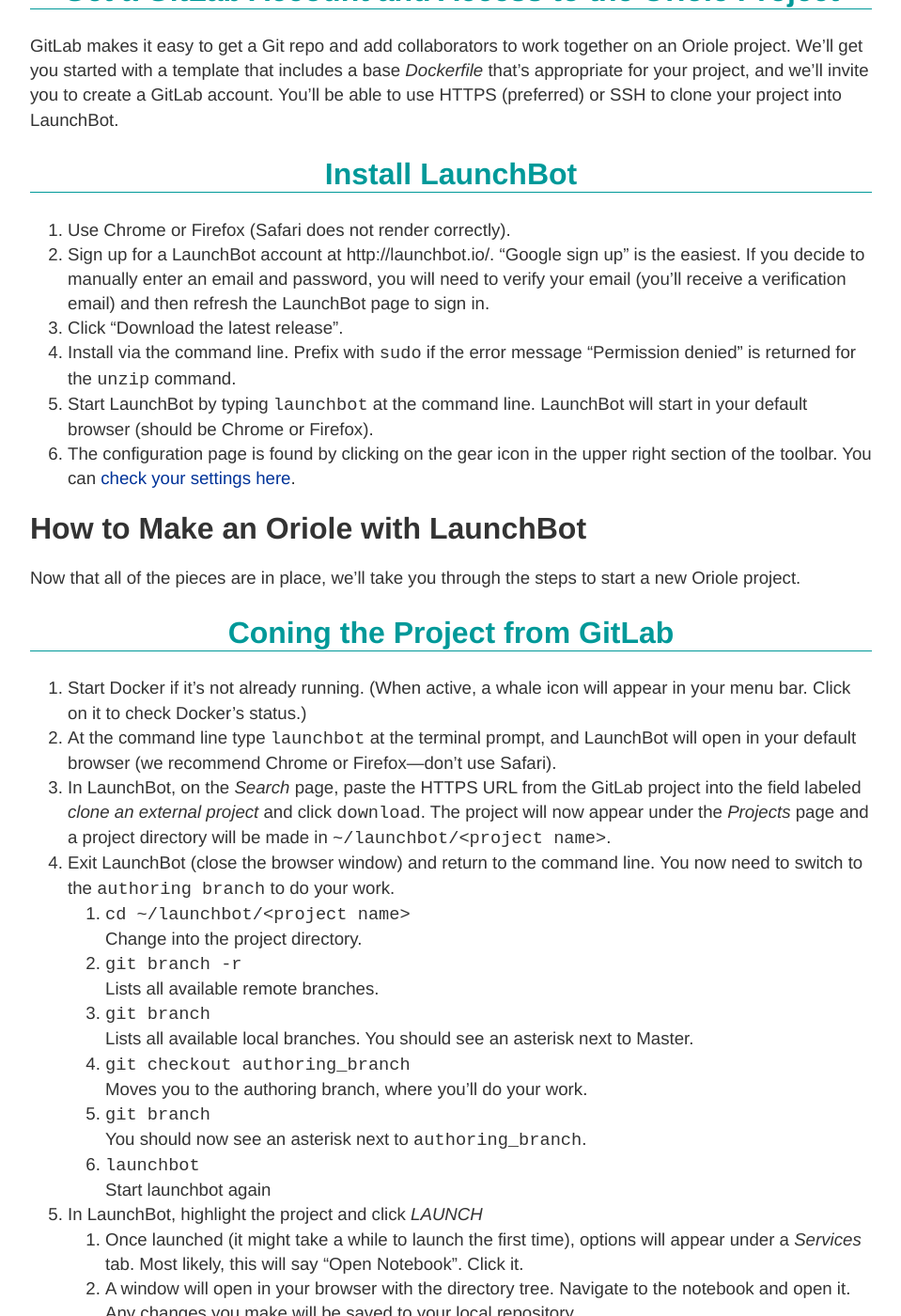
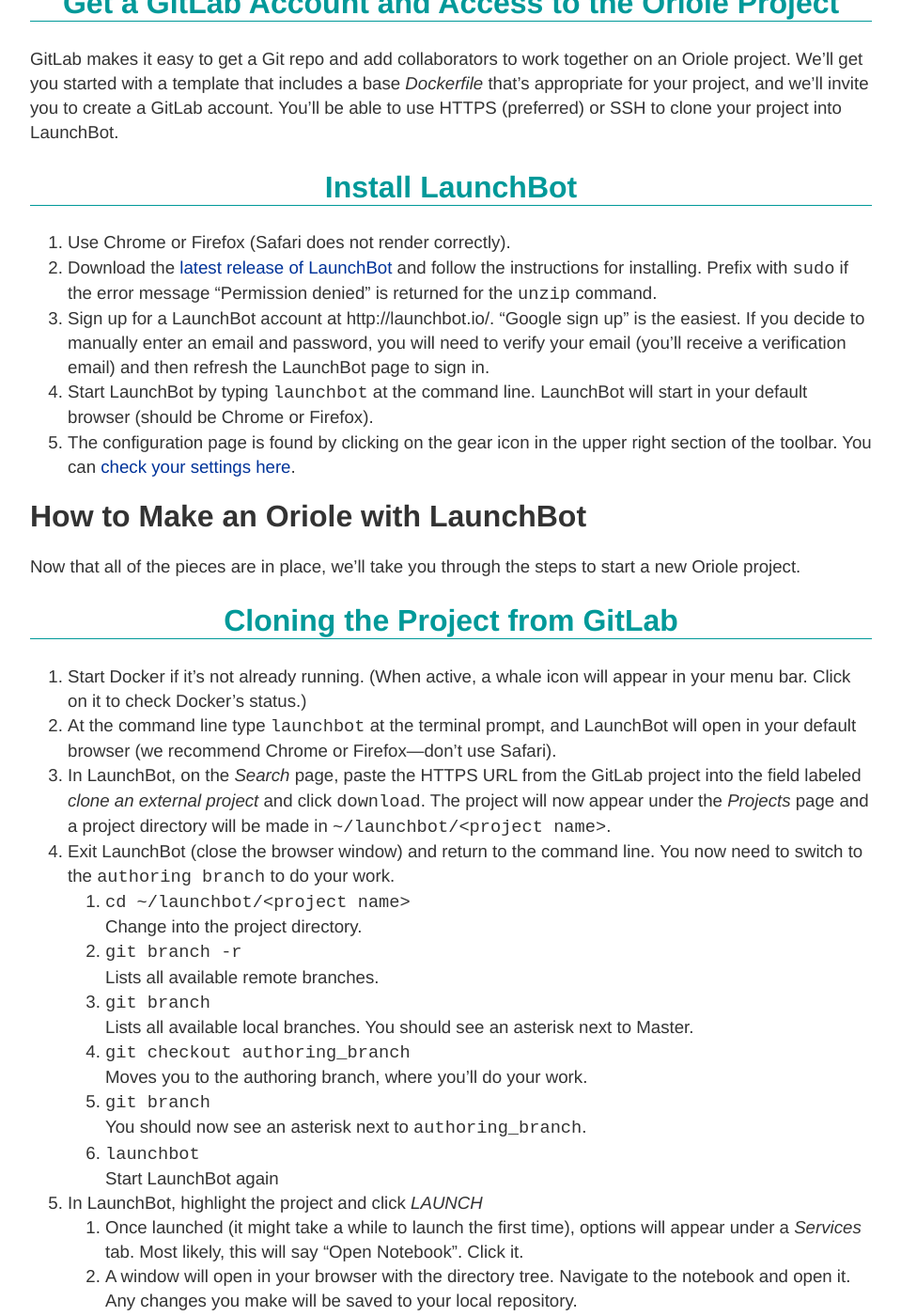
Before and after one commit to oreillymedia/production-resources, a Jekyll site: the page built from oriole/index.md, in a window 1280 px wide and 1400 px high, scrolled down 969 px. Shown: the whole window at 94% size, without its empty margins (160-1119 px from the left). Built offline with Jekyll 4.4.1, drawn with Linux system fonts in a browser that asks for light colours; some of the changed text lies outside the part shown.

Commit message:
Update index.md

```diff
--- a/oriole/index.md
+++ b/oriole/index.md
@@ -3,7 +3,7 @@
 title: Oriole Guidelines and Resources
 ---
 
-# How to Make an Oriole with LaunchBot
+# O'Reilly Oriole and LaunchBot<a name="about_oriole"></a>
 
 Oriole is a unique new medium that blends code, data, text, and video into a narrated learning experience with executable content. You can <a href="http://www.oreilly.com/oriole/">see a few examples here</a>, or take a look at the <a href="https://www.safaribooksonline.com/oriole/">complete collection on Safari</a>.
 
@@ -32,17 +32,16 @@
 ## Install LaunchBot
 
 1. Use Chrome or Firefox (Safari does not render correctly).
-2. Sign up for a LaunchBot account at http://launchbot.io/. “Google sign up” is the easiest. If you decide to manually enter an email and password, you will need to verify your email (you'll receive a verification email) and then refresh the LaunchBot page to sign in.
-3. Click “Download the latest release”.
-4. Install via the command line. Prefix with `sudo` if the error message “Permission denied” is returned for the `unzip` command.
+2. Download the [latest release of LaunchBot](https://dl.equinox.io/oreillymedia/launchbot/stable) and follow the instructions for installing. Prefix with `sudo` if the error message “Permission denied” is returned for the `unzip` command.
+3. Sign up for a LaunchBot account at http://launchbot.io/. “Google sign up” is the easiest. If you decide to manually enter an email and password, you will need to verify your email (you'll receive a verification email) and then refresh the LaunchBot page to sign in.
 5. Start LaunchBot by typing `launchbot` at the command line. LaunchBot will start in your default browser (should be Chrome or Firefox).
 6. The configuration page is found by clicking on the gear icon in the upper right section of the toolbar. You can [check your settings here](http://oreillymedia.github.io/production-resources/oriole/launchbot-settings).
 
-# How to Make an Oriole with LaunchBot
+# How to Make an Oriole with LaunchBot<a name="make_oriole"></a>
 
 Now that all of the pieces are in place, we'll take you through the steps to start a new Oriole project.
 
-## Coning the Project from GitLab
+## Cloning the Project from GitLab
 
 1. Start Docker if it’s not already running. (When active, a whale icon will appear in your menu bar. Click on it to check Docker’s status.)
 2. At the command line type `launchbot` at the terminal prompt, and LaunchBot will open in your default browser (we recommend Chrome or Firefox—don't use Safari).
@@ -53,7 +52,7 @@
     3. `git branch`<br/>Lists all available local branches. You should see an asterisk next to Master.
     4. `git checkout authoring_branch`<br/>Moves you to the authoring branch, where you'll do your work.
     5. `git branch`<br/>You should now see an asterisk next to `authoring_branch`.
-    5. `launchbot`<br/>Start launchbot again
+    5. `launchbot`<br/>Start LaunchBot again
 7. In LaunchBot, highlight the project and click _LAUNCH_
     1. Once launched (it might take a while to launch the first time), options will appear under a _Services_ tab. Most likely, this will say “Open Notebook”. Click it.
     2. A window will open in your browser with the directory tree. Navigate to the notebook and open it. Any changes you make will be saved to your local repository.
@@ -73,7 +72,7 @@
 5. `git push origin authoring_branch`<br/>Moves the changes to the remote GitLab repo
 6. Let your editor know that you're ready for editorial input.
 
-# Tips for Writing the Notebook Content
+# Tips for Writing the Notebook Content<a name="tips"></a>
 
 * Import libraries into the cell where they're needed rather than including an all-inclusive import cell at the beginning of the notebook. This makes it easier for your audience to follow.
 * Try to condense cells so that each “Run” produces output.
```
Also changed, not shown: other parts of oriole/index.md (+1 -1 lines).
